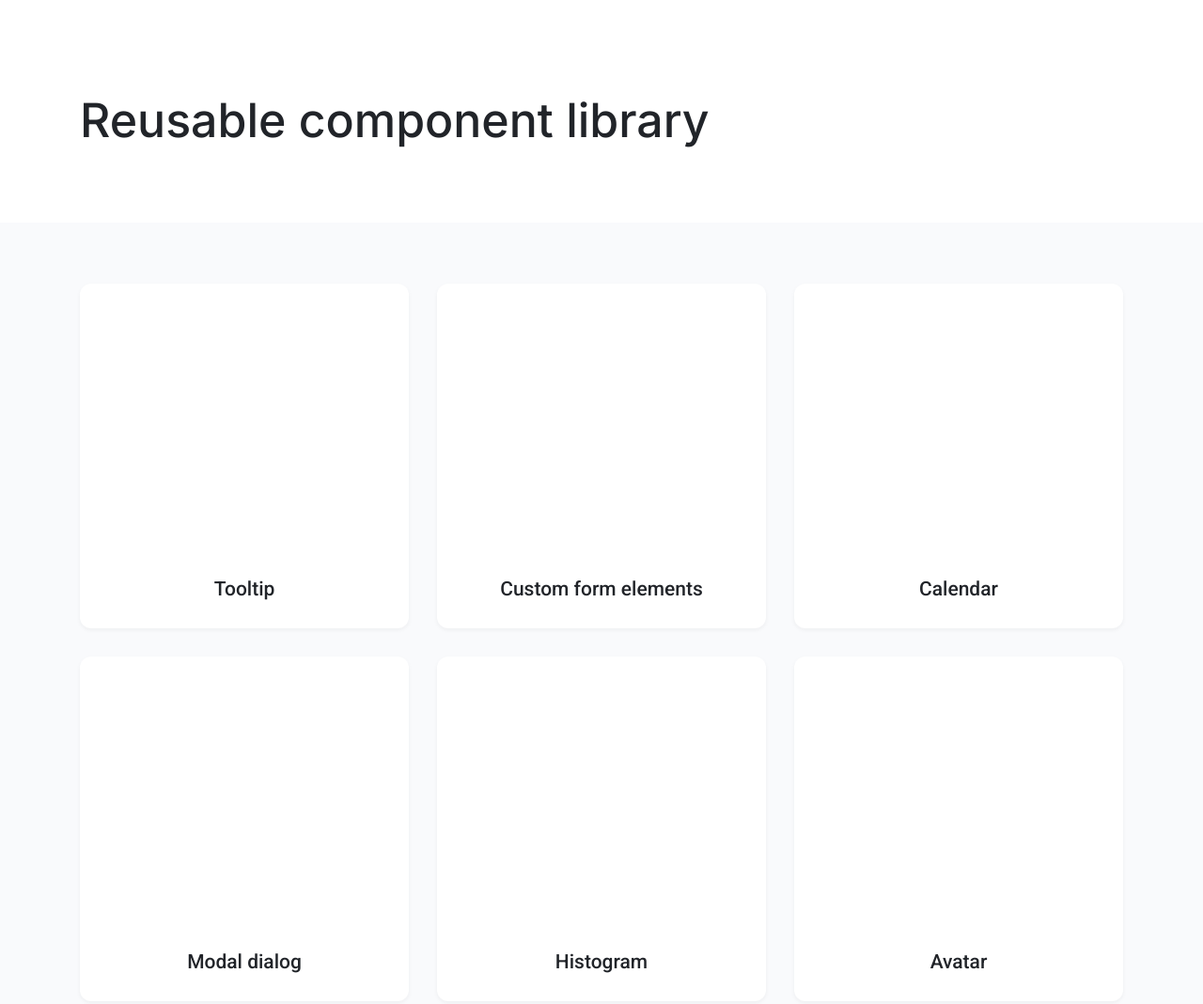
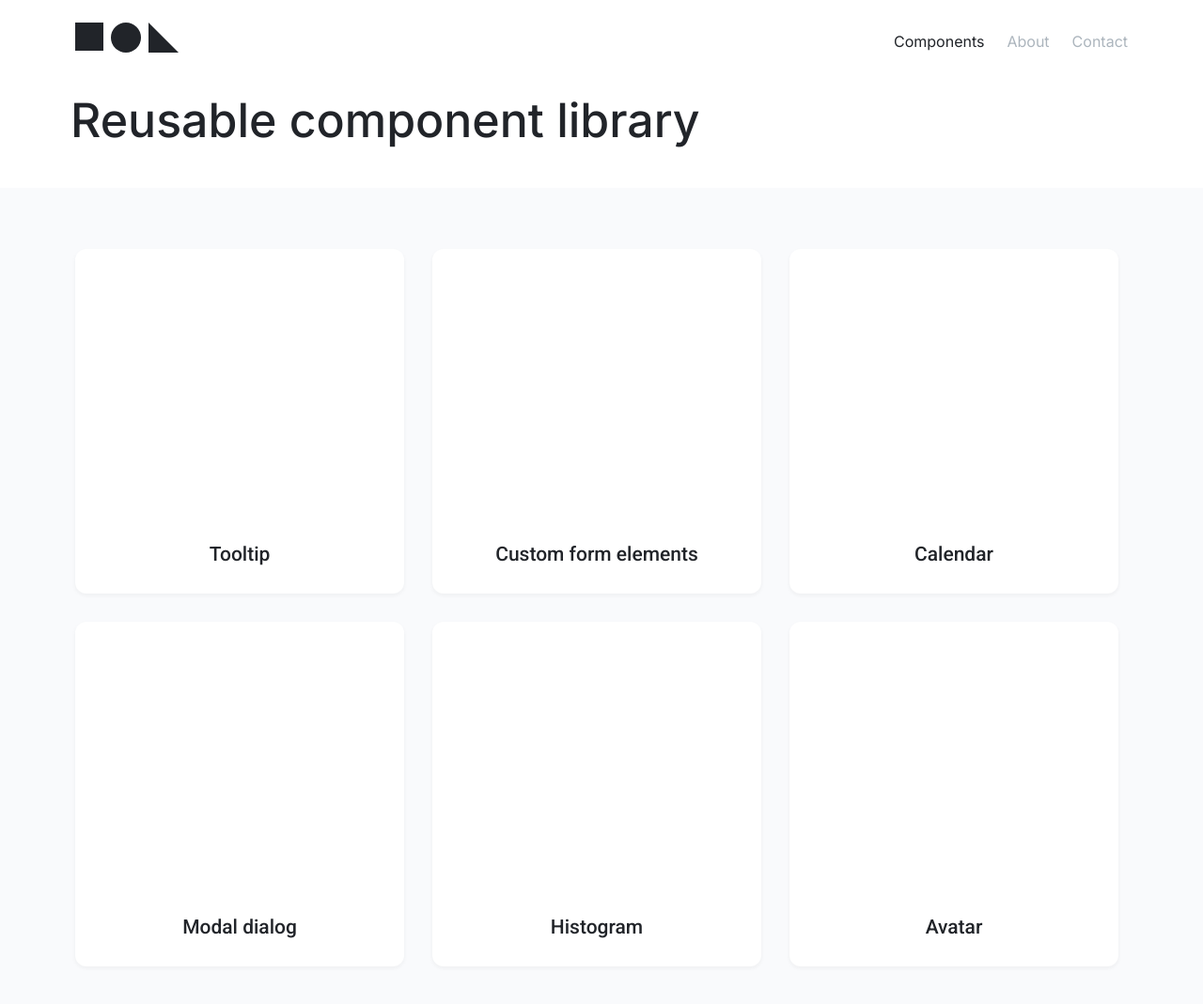
Before and after one commit to js-tasks-ru/htmlcss-20230911-4_ostgerman, a website: page index.html in a window 1280 px wide. Shown: the top 1069 px of the page at 94% size. Drawn offline with Linux system fonts and the light colour scheme.

Commit message:
Fix layout to use universal header and footer Move template.html to the root of the "pages" folder

```diff
--- a/components/container/container.css
+++ b/components/container/container.css
@@ -1,5 +1,4 @@
 .container {
   max-width: var(--container-width);
   margin: 0 auto;
-  padding: 0 5px;
 }
--- a/components/footer/footer.css
+++ b/components/footer/footer.css
@@ -1,5 +1,4 @@
 .footer {
-  background: var(--white);
   display: flex;
   flex-direction: column;
   align-items: center;
--- a/components/header/header.css
+++ b/components/header/header.css
@@ -1,11 +1,7 @@
-.header {
-  background: var(--white);
-}
+.header {}
 
 .header__title {
-  /* TODO */
-  margin: 96px 0 77px;
-
+  margin: 38px 0 40px -5px;
   color: var(--black);
   font-family: Inter;
   font-size: 50px;
@@ -13,3 +9,36 @@
   font-weight: 500;
   line-height: 64px;
 }
+
+.header__top {
+  padding: 0 0 2px 0;
+  display: flex;
+  align-items: end;
+}
+
+.header__logo {
+  display: flex;
+  justify-content: space-between;
+  gap: 8px;
+}
+
+.header__menu {
+  margin-left: auto;
+  display: flex;
+  gap: 24px;
+  justify-content: space-between;
+}
+
+.header__menu-item {
+  text-decoration: none;
+  color: var(--grey-3);
+  font-size: 16px;
+  font-family: Inter;
+  font-weight: 400;
+  line-height: 24px;
+  word-wrap: break-word;
+}
+
+.header__menu-item_active {
+  color: var(--black);
+}
--- a/components/page/page.css
+++ b/components/page/page.css
@@ -2,5 +2,9 @@
   height: 100%;
   display: flex;
   flex-direction: column;
-  background: red;
+  background-color: var(--white);
 }
+
+.header_page {
+  margin: 24px 0 0;
+}
--- a/index.html
+++ b/index.html
@@ -8,8 +8,27 @@
 
 <body>
   <div class="page">
-    <header class="header">
+    <header class="header header_page">
       <div class="container">
+        <div class="header__top">
+          <div class="header__logo">
+            <!--TODO: make glyphs -->
+            <svg width="30" height="30" viewBox="0 0 30 30" fill="none" xmlns="http://www.w3.org/2000/svg">
+              <rect width="30" height="30" fill="#212429" />
+            </svg>
+            <svg width="32" height="32" viewBox="0 0 32 32" fill="none" xmlns="http://www.w3.org/2000/svg">
+              <rect width="32" height="32" rx="16" fill="#212429" />
+            </svg>
+            <svg width="32" height="32" viewBox="0 0 32 32" fill="none" xmlns="http://www.w3.org/2000/svg">
+              <path d="M0 0L32 32H0V0Z" fill="#212429" />
+            </svg>
+          </div>
+          <nav class="header__menu">
+            <a class="header__menu-item header__menu-item_active" href="#">Components</a>
+            <a class="header__menu-item" href="#">About</a>
+            <a class="header__menu-item" href="#">Contact</a>
+          </nav>
+        </div>
         <h1 class="header__title">Reusable component library</h1>
       </div>
     </header>
```
Also changed, not shown: components/template/template.css (+20 -15 lines), pages/template.html (added, +66 -0 lines), pages/template/template.html (deleted, +0 -33 lines).
